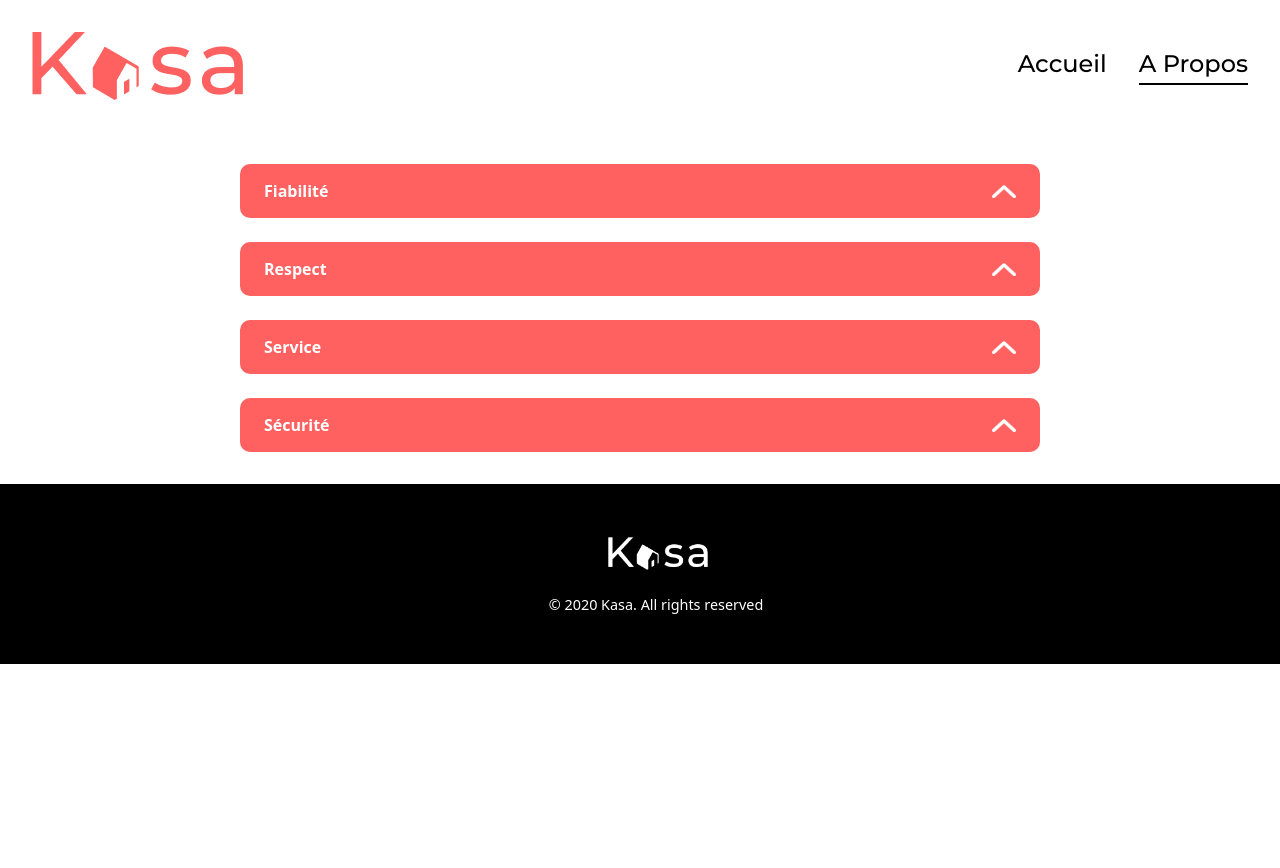
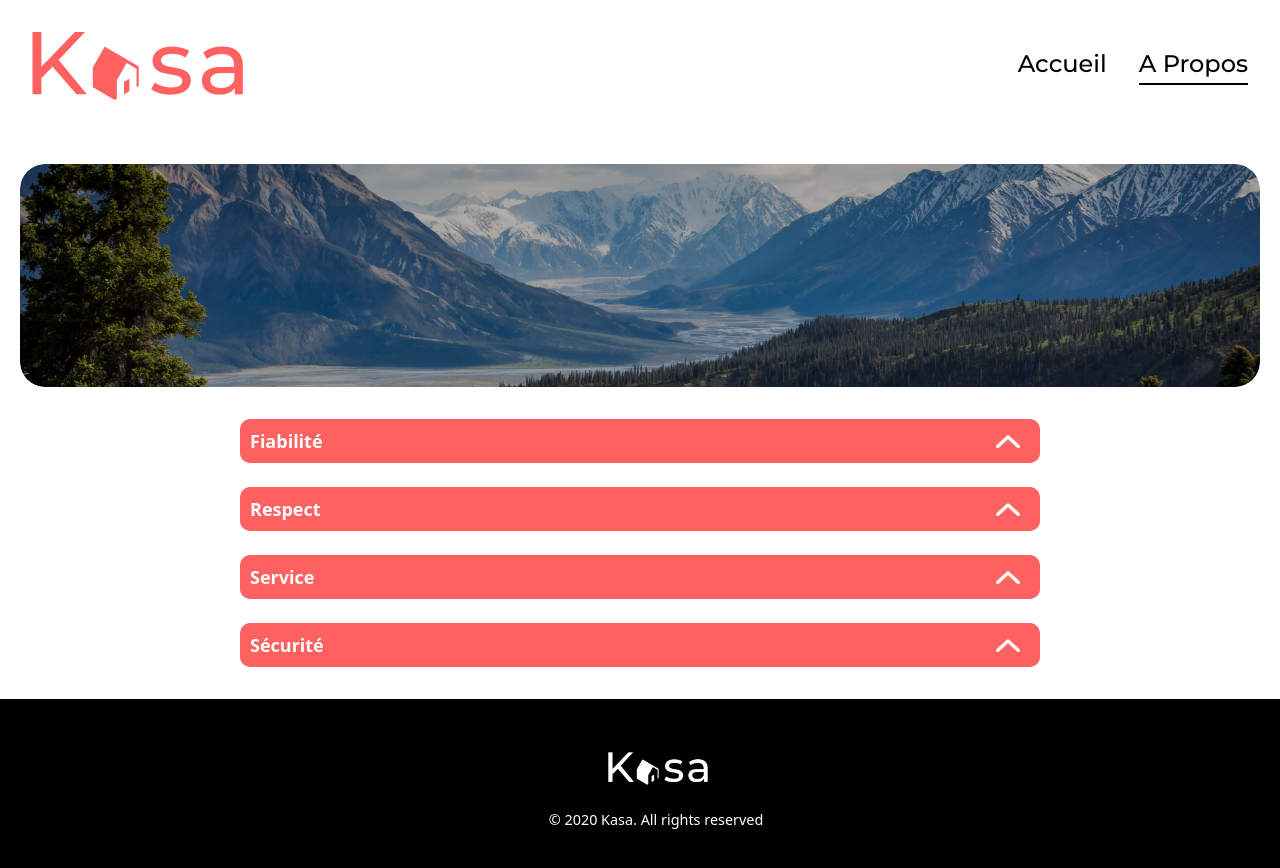
Before and after one commit to TYK-17/Kasa-app, a React (Vite) app: page /about in a window 1280 px wide. Shown: the top 868 px of the page. Before the commit the page ends 800 px from the top, so only its background shows below. Built offline with nearby package versions, Linux system fonts and the light colour scheme.

Commit message:
fix Tag scss

```diff
--- a/src/components/Banner.scss
+++ b/src/components/Banner.scss
@@ -1,27 +1,27 @@
-// src/components/Banner.scss
-
 .banner {
-    position: relative;
-    height: 223px;
+  max-width: 1240px;
+  margin: 2rem auto; // centre le banner horizontalement
   border-radius: 25px;
   overflow: hidden;
-    margin: 2rem 0;
-    display: flex;
-    align-items: center;
-    justify-content: center;
 
   img {
-      position: absolute;
-      width: 100%;
-      height: 100%;
+    width: 100%; // prend toute la largeur du banner
+    height: 223px;
     object-fit: cover;
-      z-index: 1;
+    display: block;
   }
 
   h1 {
-      color: #fff;
+    position: absolute;
+    z-index: 1;
+    color: white;
     font-size: 2rem;
     text-shadow: 0 2px 4px rgba(0, 0, 0, 0.6);
-      z-index: 2;
+    text-align: center;
+    top: 50%;
+    left: 50%;
+    transform: translate(-50%, -50%);
   }
+
+  position: relative;
 }
--- a/src/components/Collapse.scss
+++ b/src/components/Collapse.scss
@@ -5,9 +5,9 @@
   .collapse-header {
     background-color: #ff6060;
     color: white;
-    padding: 1rem 1.5rem;
-    font-weight: bold;
-    font-size: 1rem;
+    padding: 10px 20px 10px 10px;
+    font-weight: 700;
+    font-size: 18px;
     display: flex;
     justify-content: space-between;
     align-items: center;
--- a/src/components/Tag.scss
+++ b/src/components/Tag.scss
@@ -1,10 +1,14 @@
-// src/components/Tag.scss
-
 .tag {
     background-color: #ff6060;
     color: white;
-    padding: 0.3rem 0.8rem;
-    border-radius: 0.5rem;
-    font-size: 0.8rem;
-    display: inline-block;
+    padding: 3px 29px;
+    border-radius: 10px;
+    font-size: 14px;
+    font-weight: 700;
+    font-family: 'Montserrat', sans-serif;
+
+    display: flex;
+    align-items: center;
+    justify-content: center;
+
   }
--- a/src/pages/About.jsx
+++ b/src/pages/About.jsx
@@ -1,7 +1,10 @@
 import Collapse from '../components/Collapse'
+import Banner from '../components/Banner'
 
 function About() {
   return (
+    <>
+      <Banner image="/assets/mountain.png" />
     <div style={{ maxWidth: '800px', margin: '2rem auto' }}>
       <Collapse title="Fiabilité" content={
         <p>
@@ -24,7 +27,8 @@ function About() {
         </p>
       } />
     </div>
-  )
+    </>
+  );
 }
 
 export default About
```
Also changed, not shown: public/assets/mountain.png (added). Lines whose indentation alone changed are shown as unchanged.
